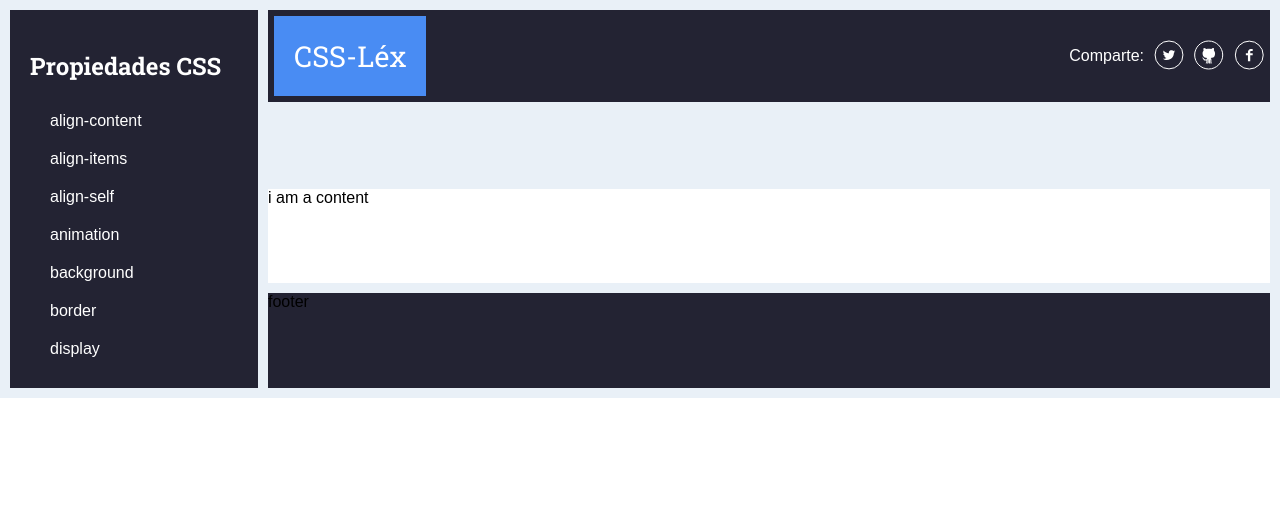
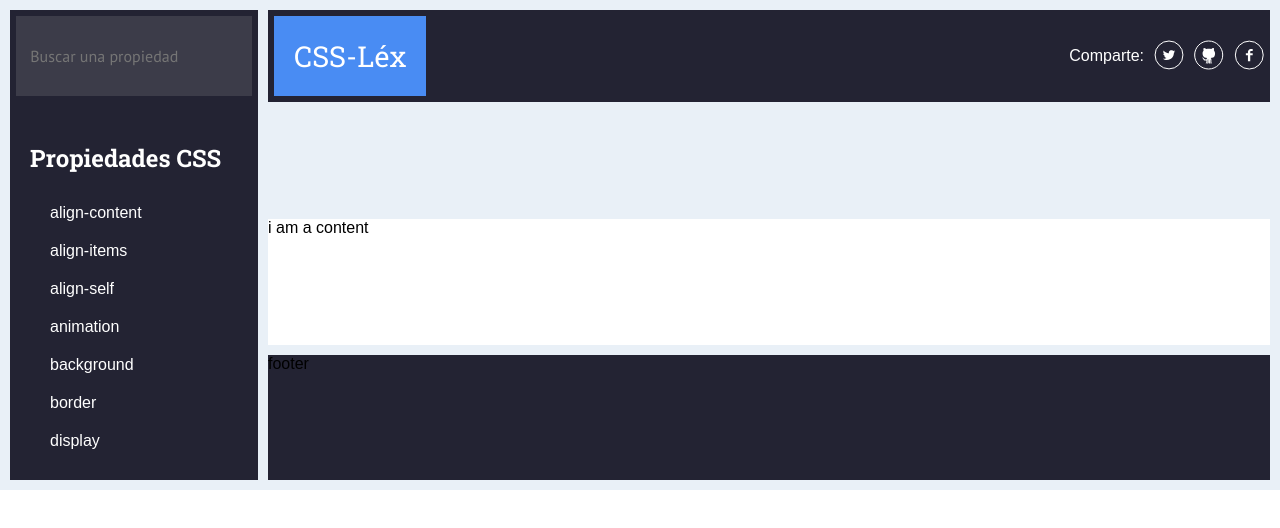
Before and after one commit to ninaiskel/CSS-flex-grid, a React (Create React App) app: page / in a window 1280 px wide. Shown: the top 528 px of the page. Built offline with nearby package versions, Linux system fonts and the light colour scheme.

Commit message:
Add searcher component

```diff
--- a/src/App.css
+++ b/src/App.css
@@ -4,8 +4,8 @@
   --background: #E9F0F7;
   --third-color: #F4CC63;
   --text-color: #1B1B1D;
+  --input: #3c3c49;
   --white: #fff;
-
 }
 
 .body {
--- a/src/App.js
+++ b/src/App.js
@@ -8,11 +8,20 @@ import './App.css';
 
 class App extends Component {
   constructor (props) {
-    super(props)
+    super(props);
+    this.updateSearch = this.updateSearch.bind(this)
     this.state = ({
       properties : {},
+      search : ''
     })
   }
+
+  updateSearch(event) {
+    console.log(event.target.value)
+    this.setState({ search: event.target.value })
+    event.preventDefault();
+  }
+
   componentWillMount () {
     this.setState({
       properties : [
@@ -49,11 +58,13 @@ class App extends Component {
   }
 
   render() {
-    const {  properties } = this.state
+    const {  properties, search } = this.state
 
     return (
       <div className="App container">
-        <Sidebar  properties={ properties }/>
+        <Sidebar  properties={ properties }
+                  search={ search }
+                  updateSearch={ this.updateSearch.bind(this) }/>
         <Header className="header" />
         <Content  />
         <Footer  />
--- a/src/components/sidebar/base.js
+++ b/src/components/sidebar/base.js
@@ -2,12 +2,14 @@ import React from 'react';
 import Searcher from './searcher.js';
 import Properties from './properties.js';
 
-import './sidebar.css';
+import './css/sidebar.css';
 
-const Sidebar = ({ properties }) => (
+const Sidebar = ({ properties, search, updateSearch }) => (
   <section className="sidebar">
-    <Searcher />
-    <Properties properties={ properties }/>
+    <Searcher search={ search }
+              updateSearch={ updateSearch }/>
+    <Properties search={ search }
+                properties={ properties }/>
   </section>
 );
 
--- /dev/null
+++ b/src/components/sidebar/css/searcher.css
@@ -0,0 +1,19 @@
+.searcher {
+  padding: 6px;
+}
+
+input {
+  width: 100%;
+  border: 0;
+  outline: none;
+}
+
+.searcher-input {
+  height: 80px;
+  background: var(--input);
+  color: var(--white);
+  font-size: 1rem;
+  padding: 0 10px;
+  box-sizing: border-box;
+  font-family: 'PT Sans', sans-serif;
+}
--- a/src/components/sidebar/properties.js
+++ b/src/components/sidebar/properties.js
@@ -1,15 +1,24 @@
-import React from 'react';
-import './properties.css';
+import React, { Component } from 'react';
+import './css/properties.css';
 
-const Properties = ({ properties }) => (
+class Properties extends Component {
+  render() {
+    const { properties, search } = this.props
+    let filteredProperties = properties.filter((property) => {
+      return property.name.indexOf(search) !== -1;
+    });
+    return (
       <ul className="properties-list">
       <h2>Propiedades CSS</h2>
-    { properties.map((property, index) => {
+      { filteredProperties.map((property, index) => {
           return <li className="property-item"
                       key={ index }>
-                 { property.name }</li>
+                      { property.name }
+                  </li>
           })}
       </ul>
     );
+  }
+}
 
 export default Properties;
--- a/src/components/sidebar/searcher.js
+++ b/src/components/sidebar/searcher.js
@@ -1,14 +1,16 @@
-import React, { Component } from 'react';
-// import './sidebar.css';
+import React from 'react';
+import './css/searcher.css';
 
-class Searcher extends Component {
-  render() {
-    return (
-      <div className="searcher">
-
-      </div>
-    );
-  }
-}
+const Searcher = ({ search, updateSearch }) => (
+  <div className="searcher">
+    <input type="text"
+      className="searcher-input"
+      search={ search }
+      value={ search }
+      onChange= { updateSearch }
+      placeholder=" Buscar una propiedad"
+    />
+  </div>
+);
 
 export default Searcher;
```
Also changed, not shown: src/components/sidebar/css/properties.css (renamed from src/components/sidebar/properties.css), src/components/sidebar/css/sidebar.css (renamed from src/components/sidebar/sidebar.css). Lines whose indentation alone changed are shown as unchanged.
